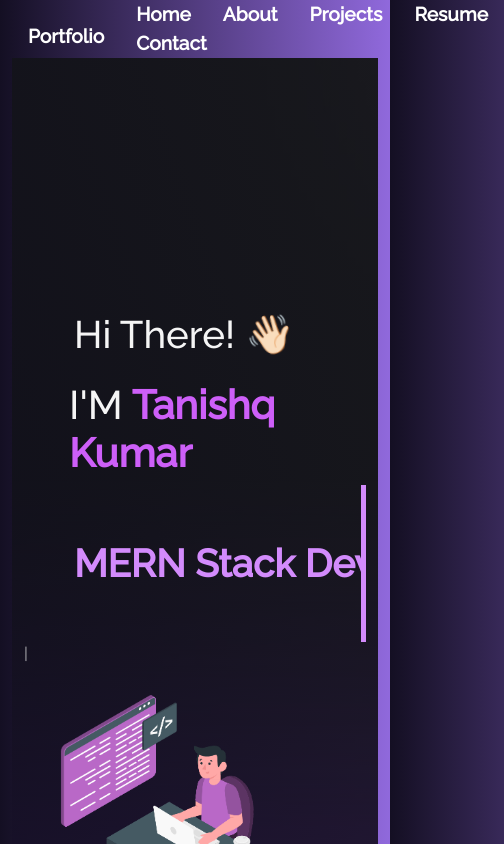
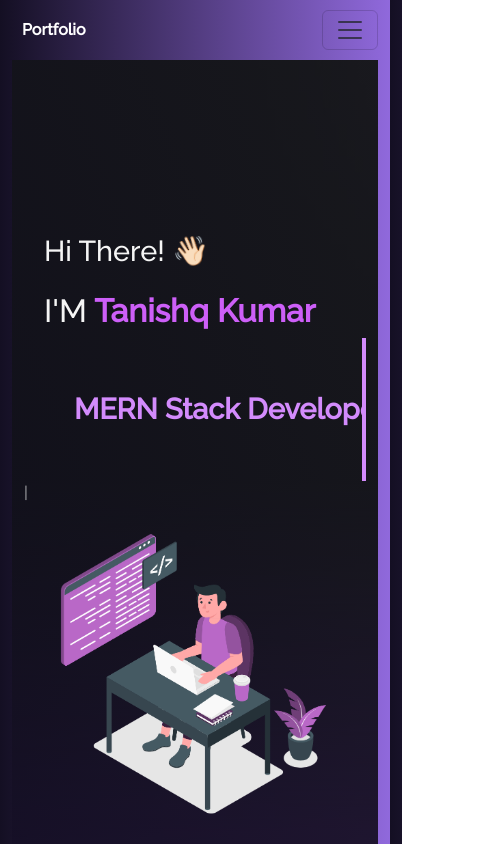
Before and after one commit to Tanishq909/portfolio-website, a React (Vite) app: page / in a window 390 px wide. Shown: the top 844 px of the page, 504 px wide, since content can reach past the window. Built offline with nearby package versions, Linux system fonts and the light colour scheme.

Commit message:
Update Home2 component and ProjectCard component

```diff
--- a/src/components/Home2.jsx
+++ b/src/components/Home2.jsx
@@ -2,7 +2,6 @@ import React from "react";
 import { Container, Row, Col } from "react-bootstrap";
 import myImg from "../assets/avatar.svg";
 import Tilt from "react-parallax-tilt";
-
 
 const Home2 = () => {
   return (
@@ -10,13 +9,11 @@ const Home2 = () => {
       <Container>
         <Row>
           <Col md={8} className="home-about-description">
-
             <h1 style={{ fontSize: "2.6em" }}>
               LET ME <span className="purple"> INTRODUCE </span> MYSELF
             </h1>
-
             <p className="home-about-body">
-                            I am a beginner in <b className="purple"> Node.js, Express.js, and the MERN stack </b> , with a strong academic record, reflected by my CGPA of 9.0
+              I am a beginner in <b className="purple">Node.js, Express.js, and the MERN stack</b>, with a strong academic record, reflected by my CGPA of 9.0.
               <br />
               <br />I am also learning
               <i>
@@ -55,4 +52,5 @@ const Home2 = () => {
     </Container>
   );
 }
+
 export default Home2;
--- a/src/components/Navbar.jsx
+++ b/src/components/Navbar.jsx
@@ -1,25 +1,24 @@
-import React from 'react'
+import React from 'react';
+import { Container, Nav, Navbar as BootstrapNavbar } from 'react-bootstrap';
 
 const Navbar = () => {
   return (
-    <div>
-      <>
-        <div className="container nav_bar"
-        data-aos="fade-down"
-        data-aos-duration="1000"
-        >
-          <div className="left nav_items">Portfolio</div>
-          <div className="right">
-            <a href="#home" className="nav_items">Home</a>
-            <a href="#about" className="nav_items">About</a>
-            <a href="#projects" className="nav_items">Projects</a>
-            <a href="#resume" className="nav_items">Resume</a>   {/* For future use */}
-            <a href="#contact" className="nav_items">Contact</a>
-          </div>
-        </div>
-      </>
-    </div>
-  )
+    <BootstrapNavbar expand="lg" className="nav_bar" data-aos="fade-down" data-aos-duration="1000">
+      <Container>
+        <BootstrapNavbar.Brand className="nav_items">Portfolio</BootstrapNavbar.Brand>
+        <BootstrapNavbar.Toggle aria-controls="basic-navbar-nav" />
+        <BootstrapNavbar.Collapse id="basic-navbar-nav">
+          <Nav className="ms-auto">
+            <Nav.Link href="#home" className="nav_items">Home</Nav.Link>
+            <Nav.Link href="#about" className="nav_items">About</Nav.Link>
+            <Nav.Link href="#projects" className="nav_items">Projects</Nav.Link>
+            <Nav.Link href="#resume" className="nav_items">Resume</Nav.Link>
+            <Nav.Link href="#contact" className="nav_items">Contact</Nav.Link>
+          </Nav>
+        </BootstrapNavbar.Collapse>
+      </Container>
+    </BootstrapNavbar>
+  );
 }
 
-export default Navbar
+export default Navbar;
--- a/src/components/Projects.jsx
+++ b/src/components/Projects.jsx
@@ -1,16 +1,13 @@
 import React from "react";
 import { Container, Row, Col } from "react-bootstrap";
 import ProjectCard from "../components/Projects/ProjectCard";
-// import Particle from "../Particle";
 import hotelfinder from "../assets/Projects/hotelfinder.png";
 import mernChatApp from "../assets/Projects/mern-chat-app.png";
-import roleBasedProject from "../assets/Projects/role-based-project.png"; // Add the image for the new project
-
+import roleBasedProject from "../assets/Projects/role-based-project.png";
 
 const Projects = () => {
   return (
     <Container className="project-section" id="projects">
-      {/* <Particle /> */}
       <Container>
         <h1 className="project-heading">
           My Recent <strong className="purple">Works </strong>
@@ -34,24 +31,23 @@ const Projects = () => {
             <ProjectCard
               imgPath={mernChatApp}
               title="MERN Chat App"
-              description="A full-stack chat application built with the MERN stack, featuring real-time messaging,user authentication, and responsive design. This project showcases the integration of MongoDB, Express, React, and Node.js to create a seamless chat experience."
+              description="A full-stack chat application built with the MERN stack, featuring real-time messaging, user authentication, media upload/download, and responsive design. This project showcases the integration of MongoDB, Express, React, and Node.js to create a seamless chat experience."
               ghLink="https://github.com/Tanishq909/mern-chat-app"
               demoLink="https://mern-chat-app-by-tanishq.vercel.app"
               data-aos="zoom-in" data-aos-duration="1000"
             />
           </Col>
 
-        <Col md={4} className="project-card">
+          <Col md={4} className="project-card">
             <ProjectCard
               imgPath={roleBasedProject}
-              title="Role-Based Project(Currently working)"
+              title="Role-Based Project (Currently working)"
               description="A role-based application with both frontend and backend components, demonstrating user authentication, role-based access control, and more. Built using React, Node.js, Express, and MongoDB."
               ghLink="https://github.com/Tanishq909/Role-based"
-              demoLink="#"
+              demoLink="https://role-based-ebd13.web.app/"
               data-aos="zoom-in" data-aos-duration="1000"
             />
           </Col>
-
         </Row>
       </Container>
     </Container>
--- a/src/index.css
+++ b/src/index.css
@@ -1,20 +1,18 @@
 @import url("https://fonts.googleapis.com/css2?family=Raleway:wght@500&display=swap");
+/* Global Styles */
 body {
   margin: 0;
   font-family: "Raleway", serif !important;
   -webkit-font-smoothing: antialiased;
   -moz-osx-font-smoothing: grayscale;
-  /* background-color: black;
-  background-color: #2D2B43 ; */
   background-image: linear-gradient(to left, rgb(144, 105, 220), rgb(20 15 35));
   color: white;
 }
 
-a{
+a {
   text-decoration: none;
   color: white;
 }
-
 
 html {
   --section-background-color: linear-gradient(
@@ -41,8 +39,6 @@ html {
   border-right: 0.15em solid #d38bfc;
 }
 
-
-
 .purple {
   color: var(--imp-text-color) !important;
 }
@@ -52,7 +48,7 @@ button:focus {
 }
 
 /* Navbar */
-.nav_bar{
+.nav_bar {
   display: flex;
   justify-content: space-between;
   align-items: center;
@@ -63,20 +59,27 @@ button:focus {
   padding-bottom: 0.1px;
   font-size: 1.2rem;
   font-weight: bold;
+  color: white;
 }
 
 .nav_bar .nav_items:hover {
   border-bottom: 3px solid #b06cd8;
 }
 
-/* --------- */
-/* Home section Using react bootstrap */
-/* --------- */
+
+@media (max-width: 767px) {
+  .nav_bar .nav_items {
+    padding: 10px;
+    font-size: 1rem;
+  }
+}
+
+/* Home section */
 .wave {
-  animation-name: wave-animation; /* Refers to the name of your @keyframes element below */
-  animation-duration: 2.1s; /* Change to speed up or slow down */
-  animation-iteration-count: infinite; /* Never stop waving :) */
-  transform-origin: 70% 70%; /* Pivot around the bottom-left palm */
+  animation-name: wave-animation;
+  animation-duration: 2.1s;
+  animation-iteration-count: infinite;
+  transform-origin: 70% 70%;
   display: inline-block;
 }
 
@@ -86,7 +89,7 @@ button:focus {
   }
   10% {
     transform: rotate(14deg);
-  } /* The following five values can be played with to make the waving more or less extreme */
+  }
   20% {
     transform: rotate(-8deg);
   }
@@ -101,12 +104,11 @@ button:focus {
   }
   60% {
     transform: rotate(0deg);
-  } /* Reset for the last half to pause */
+  }
   100% {
     transform: rotate(0deg);
   }
 }
-
 
 .home-header {
   padding-top: 80px !important;
@@ -143,52 +145,35 @@ button:focus {
 }
 
 .img-fluid {
-  /* height: 300px;
-  width: 300px; */
   border-radius: 100%;
 }
 
-/* @keyframes identifier {
-  0% {
-    border-color : yellow;
-    transform:translate(0,0px);
-    box-shadow:10px 10px 100px 50px blue;
-
-  }
-  25% {
-
-  }
-  50%{
-
-  }
-  75% {
-
-  }
-  100% {
-
-  }
-} */
-
-
-/* --------- */
-/* Type.jsx*/
-/* --------- */
-
-
-
-/* --------- */
-/* home down wali */
-/* --------- */
 .myAvtar {
   justify-content: center !important;
   padding-top: 9em !important;
 }
+
 @media (max-width: 767px) {
   .myAvtar {
     padding-top: 2em !important;
     padding-bottom: 2em !important;
   }
+  .home-content {
+    padding: 4rem 0 2rem !important;
+  }
+  .heading {
+    font-size: 1.8em !important;
+    padding-left: 20px !important;
+  }
+  .heading-name {
+    font-size: 2em !important;
+    padding-left: 20px !important;
+  }
+  .typed-text {
+    font-size: 1.8rem;
+  }
 }
+
 .home-about-section {
   position: relative;
   padding-bottom: 70px !important;
@@ -235,7 +220,6 @@ button:focus {
   transition: 0.5s !important;
 }
 
-
 .home-social-icons::before {
   content: "";
   position: absolute;
@@ -271,11 +255,7 @@ button:focus {
   color: #700c86 !important;
 }
 
-
-/* --------- */
-/* About */
-/* --------- */
-
+/* About section */
 .about-section {
   position: relative !important;
   padding-top: 150px !important;
@@ -310,6 +290,7 @@ button:focus {
   overflow: hidden !important;
   border: 2.2px solid rgba(197, 115, 230, 0.883) !important;
 }
+
 .tech-icon-images {
   padding: 20px !important;
   line-height: 1.6 !important;
@@ -333,9 +314,7 @@ button:focus {
   }
 }
 
-/* --------- */
-/* Projects */
-/* --------- */
+/* Projects section */
 .project-section {
   position: relative !important;
   padding-top: 150px !important;
@@ -359,6 +338,7 @@ button:focus {
   transition: all 0.5s ease 0s !important;
   height: 100% !important;
 }
+
 .project-card-view:hover {
   transform: scale(1.02) !important;
   overflow: hidden !important;
@@ -419,18 +399,18 @@ button:focus {
   background-color: #6d20c5d7 !important;
   border-color: #6d20c5d7 !important;
 }
+
 .btn:focus {
   outline: none !important;
   box-shadow: none !important;
 }
+
 .project-heading {
   color: white !important;
   font-size: 2.3em !important;
   font-weight: 500 !important;
   padding-top: 10px !important;
 }
-
-
 
 /* Footer */
 .footer {
```
Also changed, not shown: src/components/Home.jsx (+6 -9 lines), 1 other file (tests, documents, lock files or other folders). Lines whose indentation alone changed are shown as unchanged.
